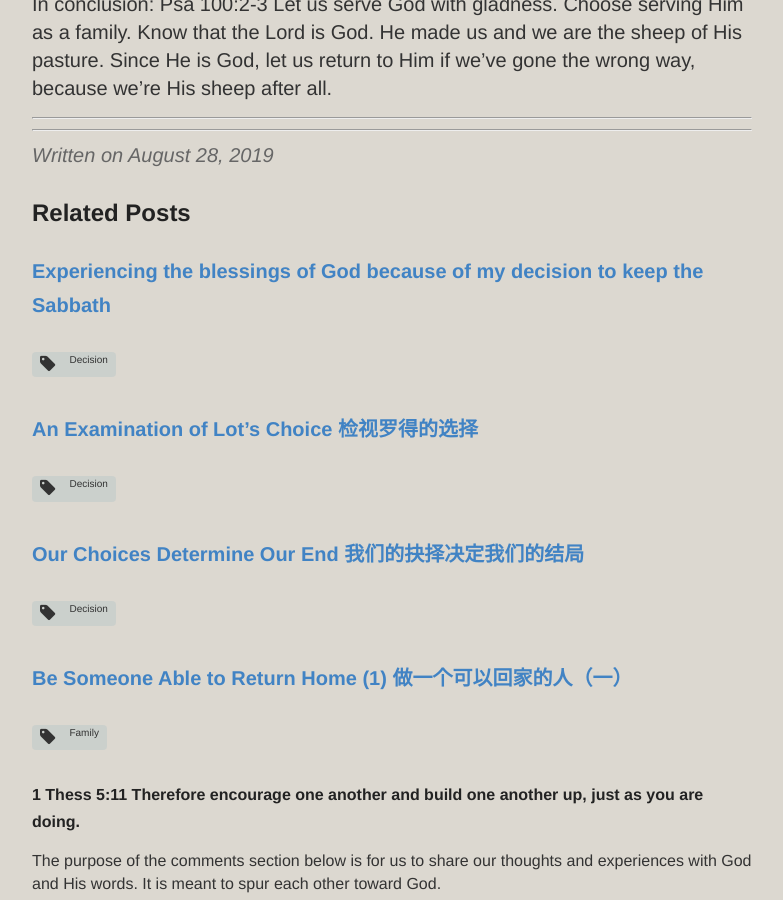
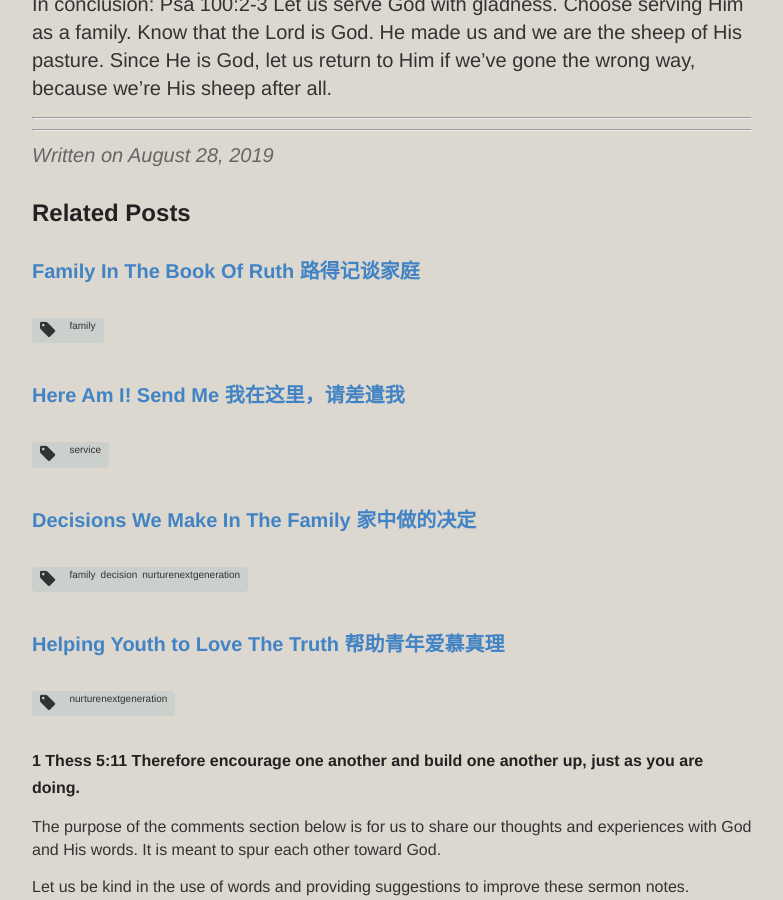
Before and after one commit to catchupTJC/catchuptjc.github.io, a Jekyll site: the page built from _posts/2019-08-28-Decisions We Make In The Family (2).md, in a window 1280 px wide and 900 px high, scrolled down 4638 px. Shown: the whole window, without its empty margins (248-1031 px from the left). Built offline with Jekyll 4.4.1, drawn with Linux system fonts in a browser that asks for light colours; nearby versions of some CDN libraries; comment, search, counter and statistics services are not loaded; some of the changed lines change nothing that is shown; some of the changed text lies outside the part shown.

Commit message:
Update 2019-08-28-Decisions We Make In The Family (2).md

```diff
--- a/_posts/2019-08-28-Decisions We Make In The Family (2).md
+++ b/_posts/2019-08-28-Decisions We Make In The Family (2).md
@@ -1,8 +1,8 @@
 ---
 layout: post
 title: Decisions We Make In The Family (2) 我们在家里所做的选择（二）
-category: Sermon(SG)2019
-tags: [Family,Decision,Service,Nurture Next Generation]
+category: sermon2019singapore
+tags: [family,decision,service,nurturenextgeneration]
 hymns: [496,416]
 ---
 Part (1) of this sermon mentioned how God is key in building our families, good/bad decisions lead to good/bad outcomes. Abraham was brought up as a good example, and we should emulate him in building altars, leading a life of worship, and persevering in our journey even when things get difficult. Because of the good decisions he made, his family was blessed.
```
